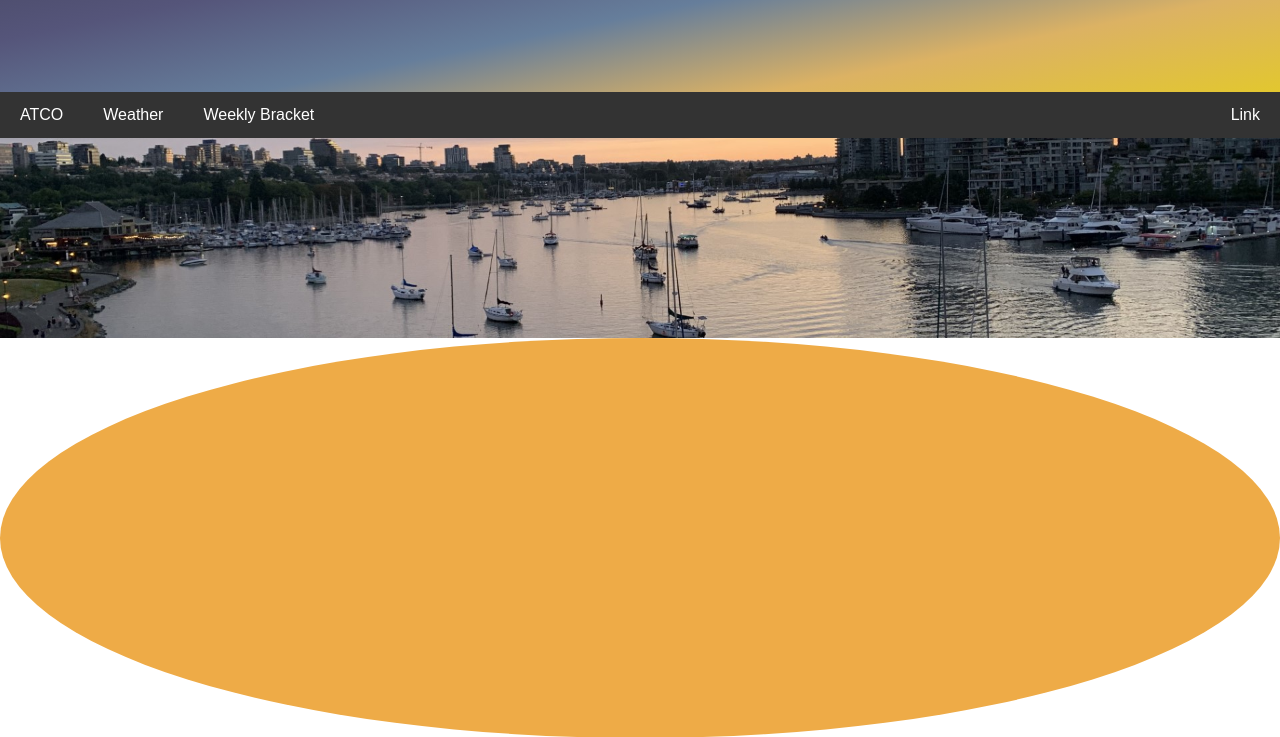
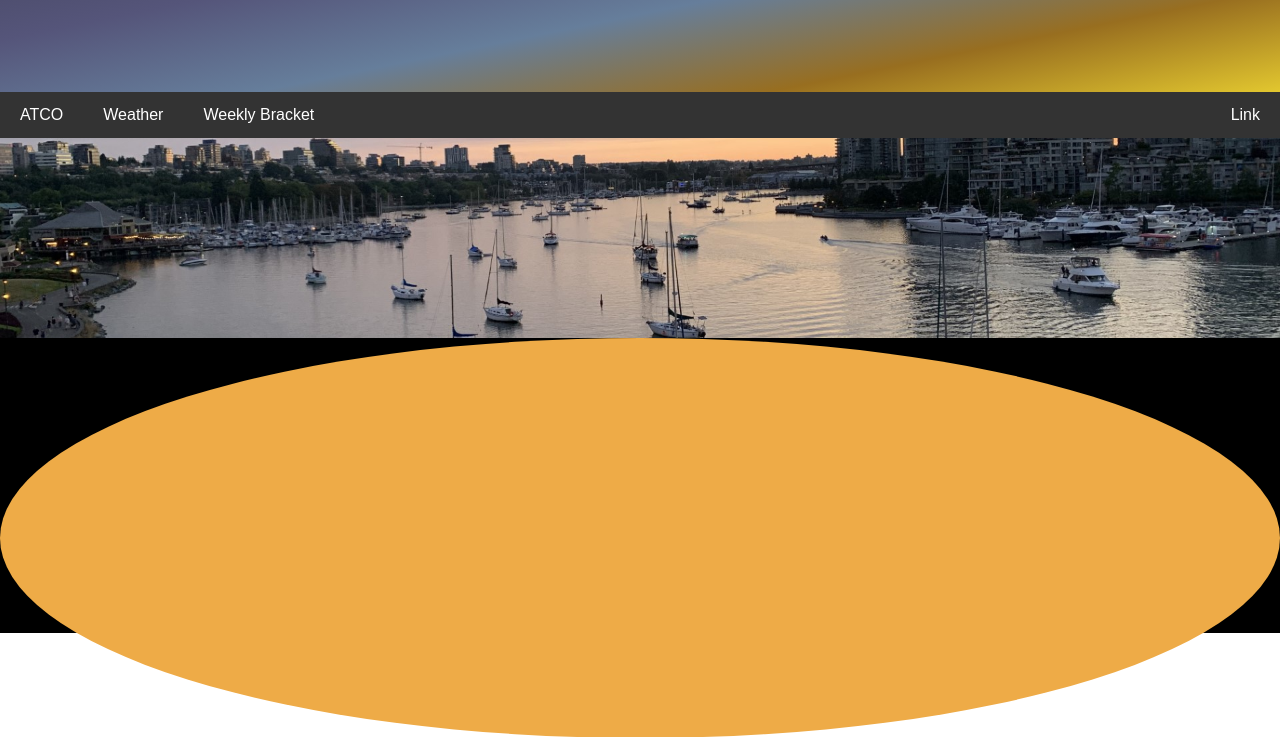
Before and after one commit to fongyuet/testwebsite, a plain HTML site: page index.html in a window 1280 px wide. Shown: the part 167-904 px from the top of the page. Drawn offline with nearby package versions, Linux system fonts and the light colour scheme.

Commit message:
particels start

```diff
--- a/index.html
+++ b/index.html
@@ -64,8 +64,8 @@ s
 <div class="footer">
   <h2>Footer</h2>
 </div>
-
-
+<div id="tsparticles"></div>
+<script src="https://cdn.jsdelivr.net/npm/tsparticles-slim@2.0.6/tsparticles.slim.bundle.min.js"></script>
 <script src = "indexScript.js"></script>
 </body>
 </html>
--- a/indexScript.js
+++ b/indexScript.js
@@ -10,3 +10,57 @@ function myFunction() {
     navbar.classList.remove("sticky");
   }
 }
+
+
+//particle bg
+const options = {
+  background: {
+    color: "#000", // the canvas background color
+  },
+  interactivity: {
+    events: {
+      onClick: {
+        // this handles the mouse click event
+        enable: true,
+        mode: "repulse", // this adds particles
+      },
+      onHover: {
+        // this handles the mouse hover event
+        enable: true,
+        mode: "grab", // this make particles move away from the mouse
+      },
+    },
+    modes: {
+      push: {
+        quantity: 2, // number of particles to add
+      },
+      repulse: {
+        distance: 200, // the distance of the particles from the mouse
+        duration: 3,
+      },
+      grab: {
+        distance: 110,
+      },
+    },
+  },
+  particles: {
+    links: {
+      enable: true, // this enables links between particles
+      opacity: 0.3,
+      distance: 100,
+    },
+    move: {
+      enable: true, // this makes particles move
+      speed: { min: 1, max: 2 }, // this is the speed of the particles
+    },
+    opacity: {
+      value: { min: 0.3, max: 0.7 }, // this sets the opacity of the particles
+    },
+    size: {
+      value: { min: 1, max: 3 }, // this sets the size of the particles
+    },
+  },
+};
+
+// tsParticles.load has two parameters, the first one is the id of the container, the second one is an object with the options
+tsParticles.load("tsparticles", options);
--- a/indexStyle.css
+++ b/indexStyle.css
@@ -36,6 +36,7 @@
     text-align: center;
     background-image: linear-gradient(to bottom right,rgb(49, 41, 95),rgb(70, 70, 97), rgb(85, 85, 122), rgb(102, 126, 155), rgba(207, 150, 43, 0.733), rgb(226, 199, 47));
     color: white;
+
   }
 
   /* Increase the font size of the heading */
@@ -47,7 +48,8 @@
   #navbar {
     overflow: hidden;
     background-color: #333;
-    width: 100%
+    width: 100%;
+    z-index:10;
   }
 
   /* Style the navigation bar links */
@@ -148,3 +150,8 @@
     font-size:36px;
     border-radius: 50%
   }
+
+  #tsparticles {
+  position: relative;
+  z-index: -1;
+  }
```
Also changed, not shown: BackgroundParticles.html (added, +75 -0 lines).
